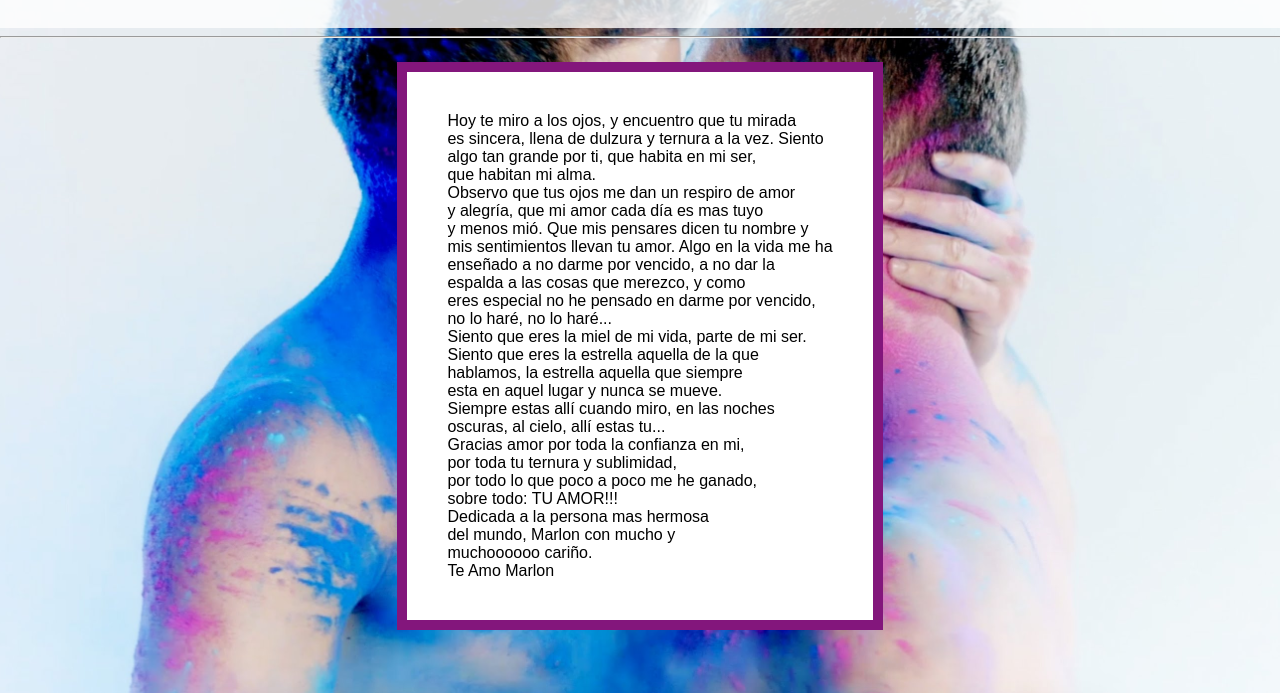
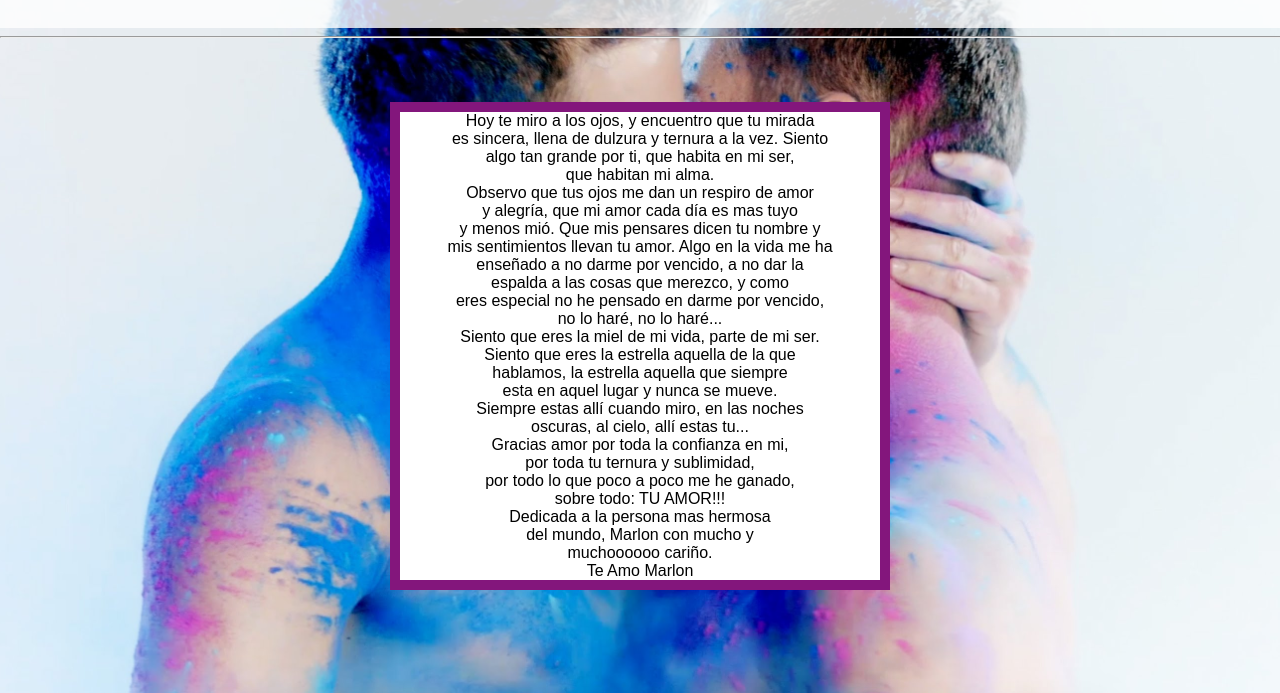
Before and after one commit to everleitonm/5meses, a plain HTML site: page index.html in a window 1280 px wide. Shown: the part 92-785 px from the top of the page. Drawn offline with Linux system fonts and the light colour scheme.

Commit message:
Add files via upload

```diff
--- a/style.css
+++ b/style.css
@@ -36,8 +36,9 @@ body{
 }
 p{
   background-color: white;
-  padding: 40px;
-  border: solid 10px rgb(131, 22, 124)
+width: 480px;
+  border: solid 10px rgb(131, 22, 124);
+  text-align: center;
 }
 
 .video{
```
